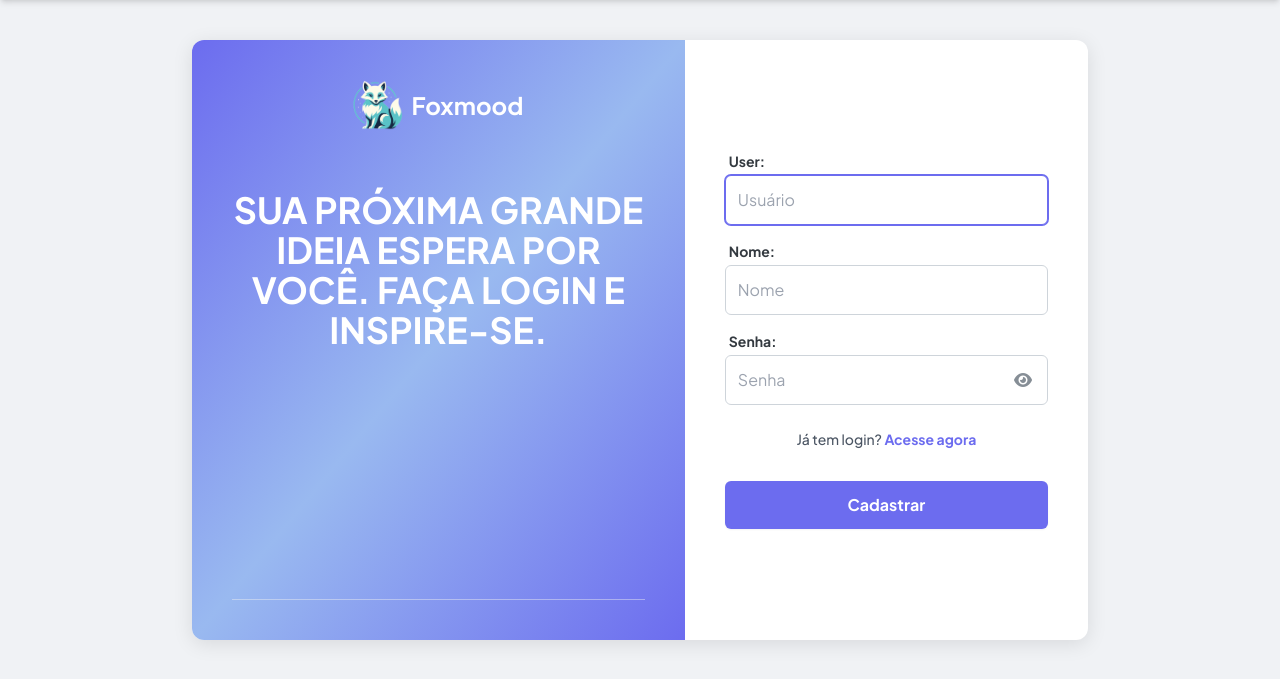
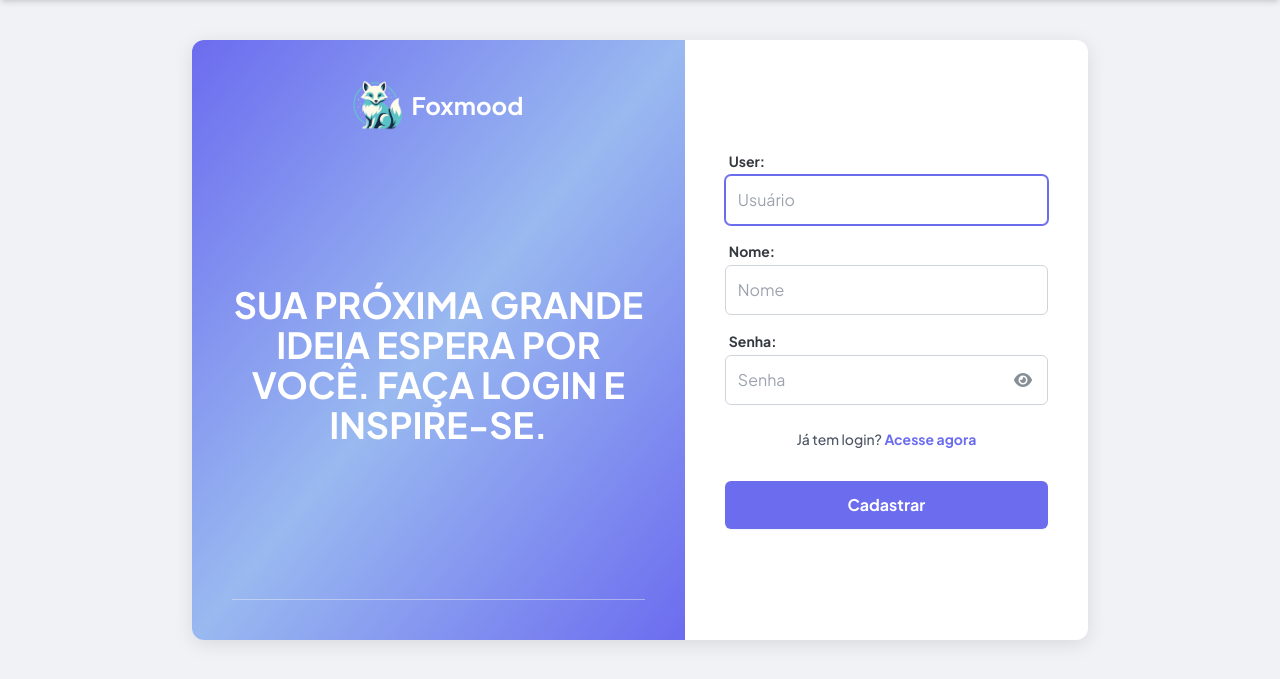
Before and after one commit to Lorena-Rinaldo/Blog, a Flask app: page /cadastro in a window 1280 px wide. Shown: the part 82-761 px from the top of the page. Run offline with Flask 3, Linux system fonts and the light colour scheme; parts of the project's set-up code (start-up, migrations or seed data) failed here and were passed over; some libraries are stand-ins or nearby versions.

Commit message:
Update cadastro.html

```diff
--- a/templates/cadastro.html
+++ b/templates/cadastro.html
@@ -10,18 +10,20 @@
 {% endif %}
 {% endwith %}
 
-<!-- Container Principal: min-h-[80vh] permite rolagem se a tela for muito pequena -->
+<!-- Container Principal -->
 <div class="flex w-full min-h-[85vh] justify-center items-center bg-[#f0f2f5] py-8 px-4">
 
-    <!-- Card Principal: w-[90%] no mobile, flex-col para empilhar, h-auto para não cortar conteúdo -->
+    <!-- Card Principal -->
+    <!-- Adicionei min-h-[600px] para garantir altura boa no mobile (já que cadastro é maior) -->
     <div
-        class="flex flex-col md:flex-row w-full max-w-[400px] md:max-w-4xl md:h-[600px] bg-white rounded-xl shadow-[0_4px_20px_rgba(0,0,0,0.1)] overflow-hidden font-sans">
+        class="flex flex-col md:flex-row w-full max-w-[400px] md:max-w-4xl min-h-[600px] md:h-[600px] bg-white rounded-xl shadow-[0_4px_20px_rgba(0,0,0,0.1)] overflow-hidden font-sans">
 
-        <!-- LADO ESQUERDO (AZUL) - Oculto no mobile (hidden), visível no desktop (md:flex) -->
+        <!-- LADO ESQUERDO (AZUL) -->
+        <!-- Mudei para justify-between para distribuir logo, texto e linha -->
         <div
-            class="hidden md:flex flex-col md:w-[55%] bg-gradient-to-br from-azul-purpura via-azul-lavanda to-azul-purpura text-white p-10 justify-start items-center text-center gap-5 relative">
+            class="hidden md:flex flex-col md:w-[55%] bg-gradient-to-br from-azul-purpura via-azul-lavanda to-azul-purpura text-white p-10 justify-between items-center text-center relative">
 
-            <!-- Logo -->
+            <!-- Topo: Logo -->
             <div class="flex justify-center items-center gap-2">
                 <a href="/"
                     class="flex flex-row items-center justify-center no-underline text-cor-header hover:opacity-90 transition">
@@ -30,24 +32,24 @@
                 </a>
             </div>
 
-            <!-- Texto Principal -->
-            <div class="flex w-full justify-center items-center mt-10">
+            <!-- Meio: Frase (flex-1 para centralizar verticalmente) -->
+            <div class="flex-1 flex w-full justify-center items-center">
                 <h3 class="text-2xl lg:text-3xl xl:text-4xl font-bold leading-tight max-w-lg">
                     SUA PRÓXIMA GRANDE IDEIA ESPERA POR VOCÊ. FAÇA LOGIN E INSPIRE-SE.
                 </h3>
             </div>
 
-            <!-- Linha decorativa -->
-            <div class="flex justify-end items-end mt-auto w-full">
+            <!-- Base: Linha -->
+            <div class="flex justify-end items-end w-full">
                 <hr class="w-full h-px bg-cor-borda border-none opacity-50">
             </div>
         </div>
 
-        <!-- LADO DIREITO (FORMULÁRIO) - Ocupa 100% no mobile -->
-        <div class="flex flex-col justify-center items-center w-full md:w-[45%] p-6 md:p-10 h-full">
+        <!-- LADO DIREITO (FORMULÁRIO) -->
+        <div class="flex flex-col justify-center items-center w-full md:w-[45%] p-6 md:p-10 h-full flex-1">
 
-            <!-- Logo visível apenas no Mobile para manter a identidade -->
-            <div class="flex md:hidden mb-6 items-center gap-2 text-azul-purpura">
+            <!-- Logo Mobile -->
+            <div class="flex md:hidden mb-8 items-center gap-2 text-azul-purpura">
                 <img src="{{ url_for('static', filename='img/logo.png') }}" alt="Logo" class="w-[40px] h-auto">
                 <h1 class="text-xl font-bold text-cor-principal">Foxmood</h1>
             </div>
```
